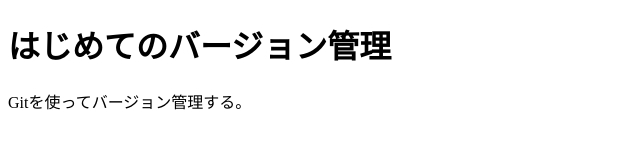
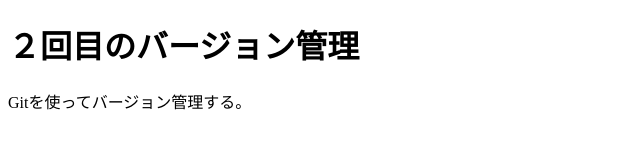
Before and after one commit to park-13/first-git, a plain HTML site: page index.html in a window 1280 px wide. Shown: the whole page, without its empty margins (0-640 px from the left). Drawn offline with Linux system fonts and the light colour scheme.

Commit message:
Update index.html

```diff
--- a/index.html
+++ b/index.html
@@ -5,7 +5,7 @@
         <title>Gitチュートリアル</title>
     </head>
     <body>
-        <h1>はじめてのバージョン管理</h1>
+        <h1>２回目のバージョン管理</h1>
         <p>Gitを使ってバージョン管理する。</p>
     </body>
 </html>
```
